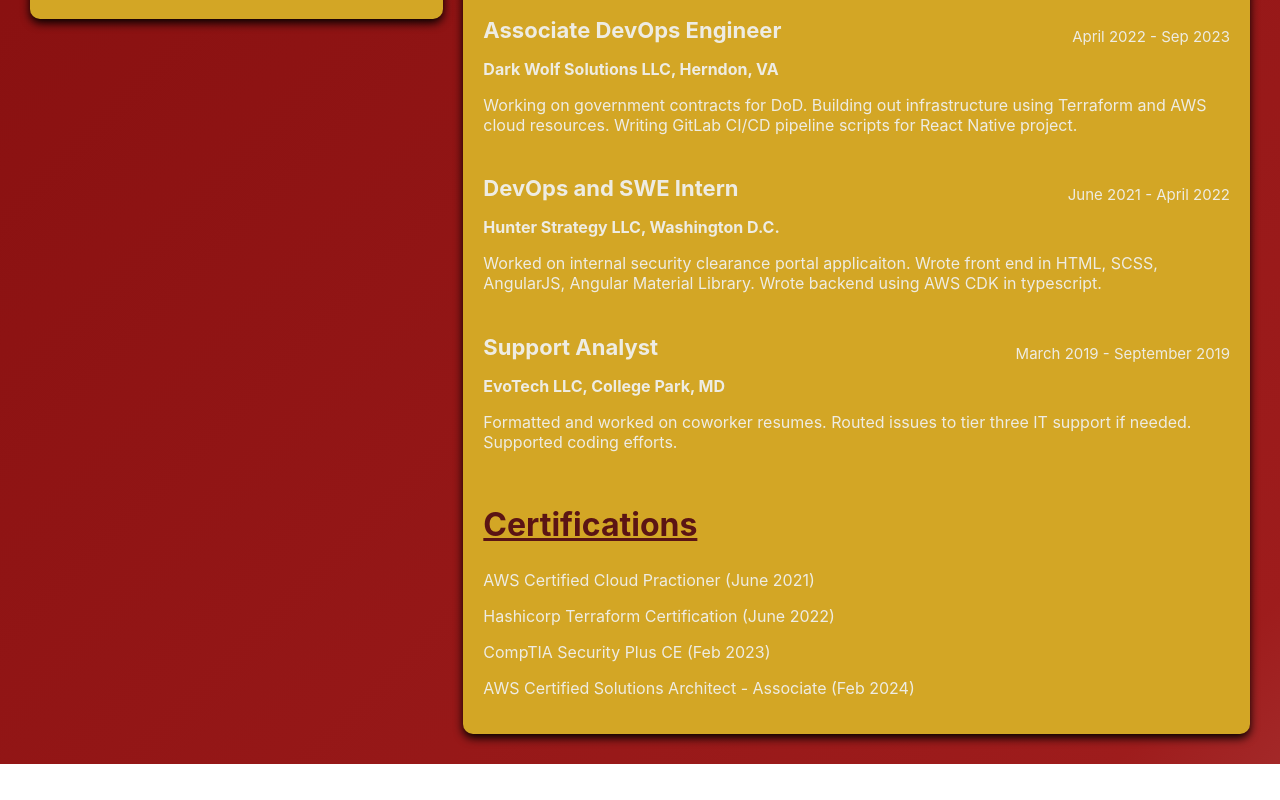
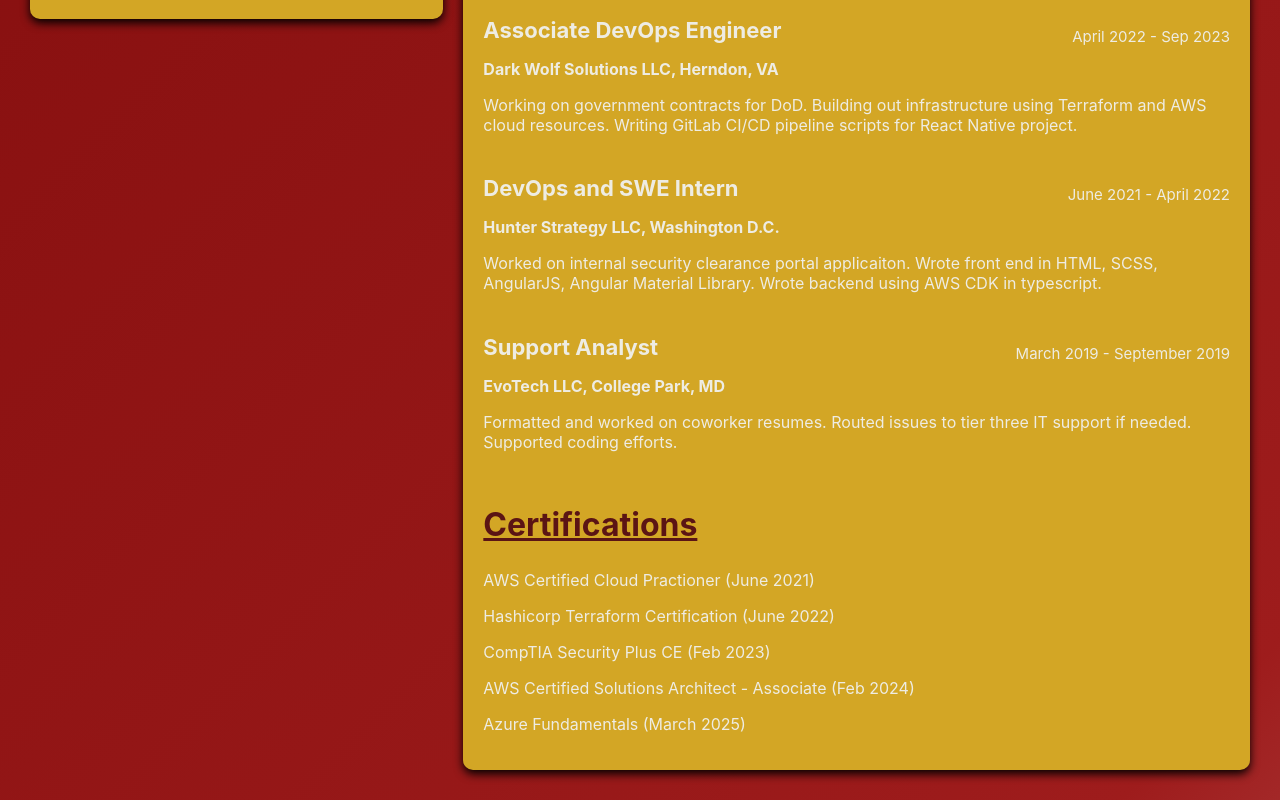
Before and after one commit to calebvarghese/resume, a React (Create React App) app in the folder frontend/: page / in a window 1280 px wide. Shown: the part 253-1053 px from the top of the page. Before the commit the page ends 1017 px from the top, so only its background shows below. Built offline with nearby package versions, Linux system fonts and the light colour scheme.

Commit message:
add azure cert

```diff
--- a/frontend/src/homepage.js
+++ b/frontend/src/homepage.js
@@ -64,6 +64,7 @@ function HomePage() {
             <p>Hashicorp Terraform Certification (June 2022)</p>
             <p>CompTIA Security Plus CE (Feb 2023)</p>
             <p>AWS Certified Solutions Architect - Associate (Feb 2024)</p>
+            <p>Azure Fundamentals (March 2025)</p>
         </div>
       </div>
 
```
